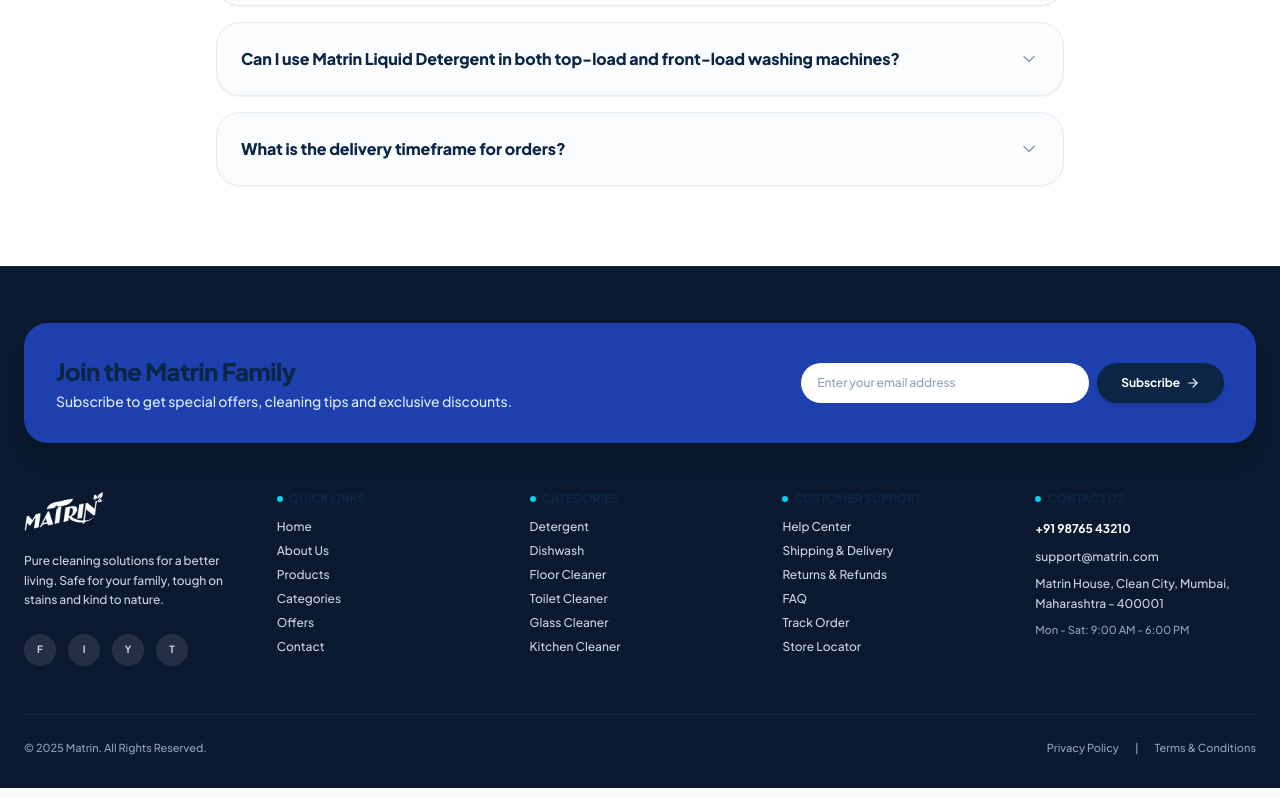
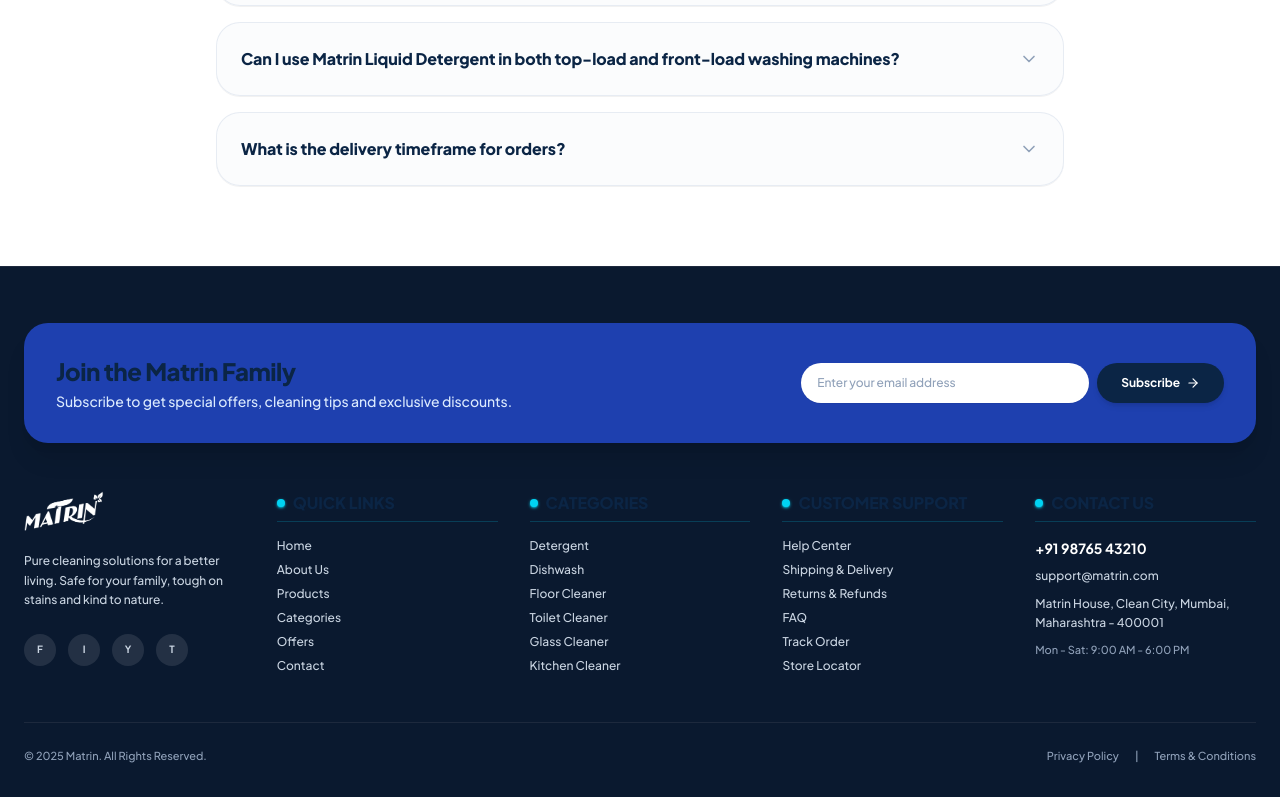
Before and after one commit to SMEETGAJERA876/MATIAN-STORE, a Next.js app: page / in a window 1280 px wide. Shown: the part 3736-4533 px from the top of the page. Built offline with nearby package versions, Linux system fonts and the light colour scheme.

Commit message:
Enhance font size, weight, and bright cyan contrast for Footer headings

```diff
--- a/src/components/Footer.tsx
+++ b/src/components/Footer.tsx
@@ -83,9 +83,9 @@
           </div>
 
           {/* Quick Links Column */}
-          <div className="space-y-3">
-            <h4 className="text-xs font-extrabold uppercase tracking-wider text-white flex items-center gap-1.5">
-              <span className="h-1.5 w-1.5 rounded-full bg-cyan-400"></span>
+          <div className="space-y-4">
+            <h4 className="text-sm sm:text-base font-black uppercase tracking-wider text-cyan-300 flex items-center gap-2 pb-1.5 border-b border-cyan-400/20">
+              <span className="h-2 w-2 rounded-full bg-cyan-400 shadow-sm shadow-cyan-400/80 shrink-0"></span>
               <span>Quick Links</span>
             </h4>
             <ul className="space-y-2 text-slate-300 font-medium">
@@ -99,9 +99,9 @@
           </div>
 
           {/* Categories Column */}
-          <div className="space-y-3">
-            <h4 className="text-xs font-extrabold uppercase tracking-wider text-white flex items-center gap-1.5">
-              <span className="h-1.5 w-1.5 rounded-full bg-cyan-400"></span>
+          <div className="space-y-4">
+            <h4 className="text-sm sm:text-base font-black uppercase tracking-wider text-cyan-300 flex items-center gap-2 pb-1.5 border-b border-cyan-400/20">
+              <span className="h-2 w-2 rounded-full bg-cyan-400 shadow-sm shadow-cyan-400/80 shrink-0"></span>
               <span>Categories</span>
             </h4>
             <ul className="space-y-2 text-slate-300 font-medium">
@@ -115,9 +115,9 @@
           </div>
 
           {/* Customer Support Column */}
-          <div className="space-y-3">
-            <h4 className="text-xs font-extrabold uppercase tracking-wider text-white flex items-center gap-1.5">
-              <span className="h-1.5 w-1.5 rounded-full bg-cyan-400"></span>
+          <div className="space-y-4">
+            <h4 className="text-sm sm:text-base font-black uppercase tracking-wider text-cyan-300 flex items-center gap-2 pb-1.5 border-b border-cyan-400/20">
+              <span className="h-2 w-2 rounded-full bg-cyan-400 shadow-sm shadow-cyan-400/80 shrink-0"></span>
               <span>Customer Support</span>
             </h4>
             <ul className="space-y-2 text-slate-300 font-medium">
@@ -131,13 +131,13 @@
           </div>
 
           {/* Contact Us Column */}
-          <div className="space-y-3">
-            <h4 className="text-xs font-extrabold uppercase tracking-wider text-white flex items-center gap-1.5">
-              <span className="h-1.5 w-1.5 rounded-full bg-cyan-400"></span>
+          <div className="space-y-4">
+            <h4 className="text-sm sm:text-base font-black uppercase tracking-wider text-cyan-300 flex items-center gap-2 pb-1.5 border-b border-cyan-400/20">
+              <span className="h-2 w-2 rounded-full bg-cyan-400 shadow-sm shadow-cyan-400/80 shrink-0"></span>
               <span>Contact Us</span>
             </h4>
             <div className="space-y-2 text-slate-300 font-medium leading-relaxed">
-              <div className="font-bold text-white">+91 98765 43210</div>
+              <div className="font-bold text-white text-sm">+91 98765 43210</div>
               <div>support@matrin.com</div>
               <div>Matrin House, Clean City, Mumbai, Maharashtra - 400001</div>
               <div className="text-[11px] text-slate-400">Mon - Sat: 9:00 AM - 6:00 PM</div>
```
